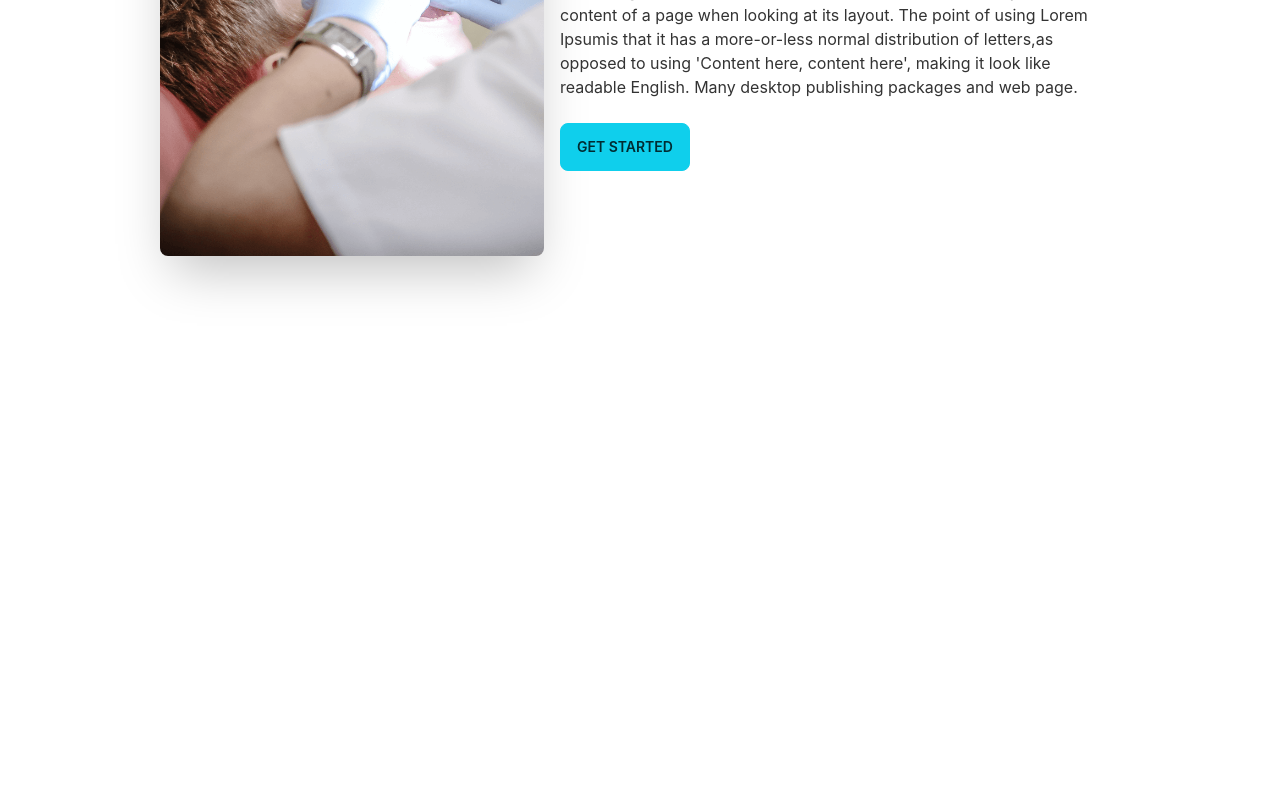
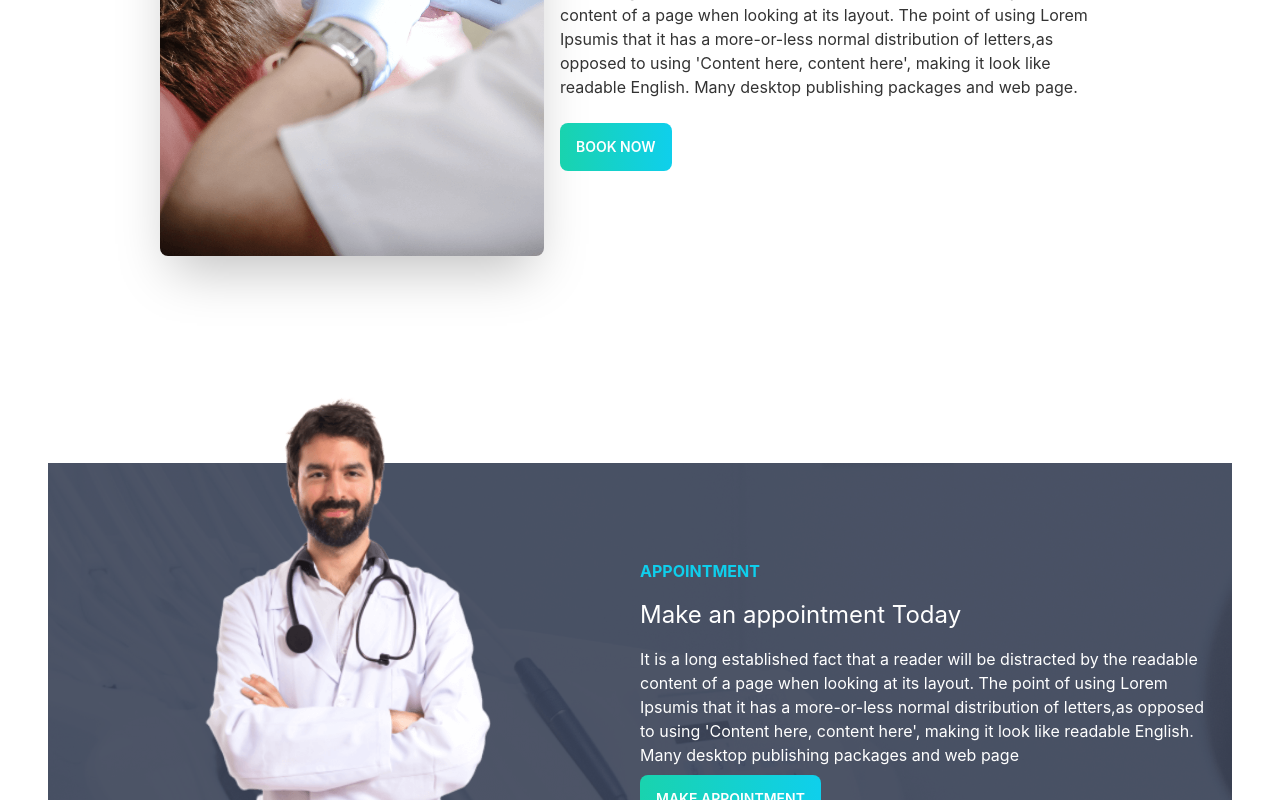
Before and after one commit to mdsaharshital/doctors-portal-client, a React (Create React App) app: page / in a window 1280 px wide. Shown: the part 2000-2800 px from the top of the page. Before the commit the page ends 2415 px from the top, so only its background shows below. Built offline with nearby package versions, Linux system fonts and the light colour scheme.

Commit message:
home appointment done'

```diff
--- a/src/components/PrimaryBtn.js
+++ b/src/components/PrimaryBtn.js
@@ -1,9 +1,9 @@
 import React from "react";
 
-const PrimaryBtn = () => {
+const PrimaryBtn = ({ children }) => {
   return (
     <button className="btn bg-gradient-to-r from-secondary to-primary text-white border-none">
-      Get Started
+      {children}
     </button>
   );
 };
--- a/src/pages/Home/Banner.js
+++ b/src/pages/Home/Banner.js
@@ -20,7 +20,7 @@ const Banner = () => {
             excepturi exercitationem quasi. In deleniti eaque aut repudiandae et
             a id nisi.
           </p>
-          <PrimaryBtn />
+          <PrimaryBtn>Get started</PrimaryBtn>
         </div>
       </div>
     </div>
--- a/src/pages/Home/Execptional.js
+++ b/src/pages/Home/Execptional.js
@@ -1,5 +1,6 @@
 import React from "react";
 import baby from "../../assets/images/treatment.png";
+import PrimaryBtn from "../../components/PrimaryBtn";
 
 const Execptional = () => {
   return (
@@ -22,7 +23,7 @@ const Execptional = () => {
             here', making it look like readable English. Many desktop publishing
             packages and web page.
           </p>
-          <button className="btn btn-primary">Get Started</button>
+          <PrimaryBtn>Book Now</PrimaryBtn>
         </div>
       </div>
     </div>
--- a/src/pages/Home/Home.js
+++ b/src/pages/Home/Home.js
@@ -1,6 +1,7 @@
 import React from "react";
 import Banner from "./Banner";
 import Execptional from "./Execptional";
+import HomeAppointment from "./HomeAppointment";
 import Info from "./Info";
 import OurServices from "./OurServices";
 
@@ -11,6 +12,7 @@ const Home = () => {
       <Info />
       <OurServices />
       <Execptional />
+      <HomeAppointment />
     </div>
   );
 };
--- /dev/null
+++ b/src/pages/Home/HomeAppointment.js
@@ -0,0 +1,32 @@
+import React from "react";
+import doctor from "../../assets/images/doctor.png";
+import appointment from "../../assets/images/appointment.png";
+import PrimaryBtn from "../../components/PrimaryBtn";
+
+const HomeAppointment = () => {
+  return (
+    <section
+      style={{ background: `url(${appointment})` }}
+      className="flex justify-center items-center my-12 "
+    >
+      <div className="flex-1 mt-[-120px] hidden lg:block">
+        <img src={doctor} alt="" />
+      </div>
+      <div className="flex-1 p-6">
+        <h1 className="my-2 font-bold text-primary uppercase">Appointment</h1>
+        <h1 className="my-4 text-2xl text-white">Make an appointment Today</h1>
+        <p className="my-2 text-white">
+          It is a long established fact that a reader will be distracted by the
+          readable content of a page when looking at its layout. The point of
+          using Lorem Ipsumis that it has a more-or-less normal distribution of
+          letters,as opposed to using 'Content here, content here', making it
+          look like readable English. Many desktop publishing packages and web
+          page
+        </p>
+        <PrimaryBtn>Make Appointment</PrimaryBtn>
+      </div>
+    </section>
+  );
+};
+
+export default HomeAppointment;
```
